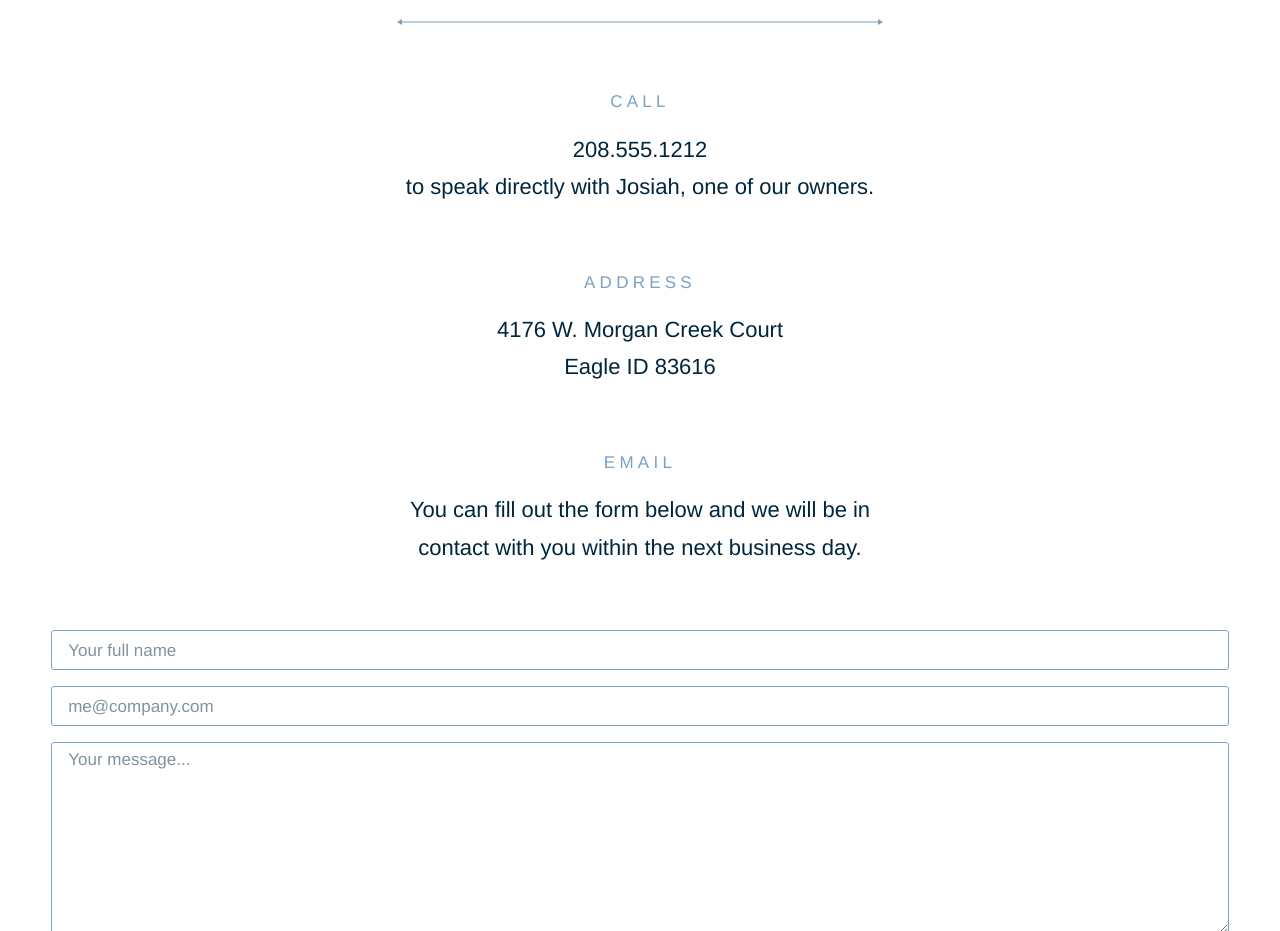
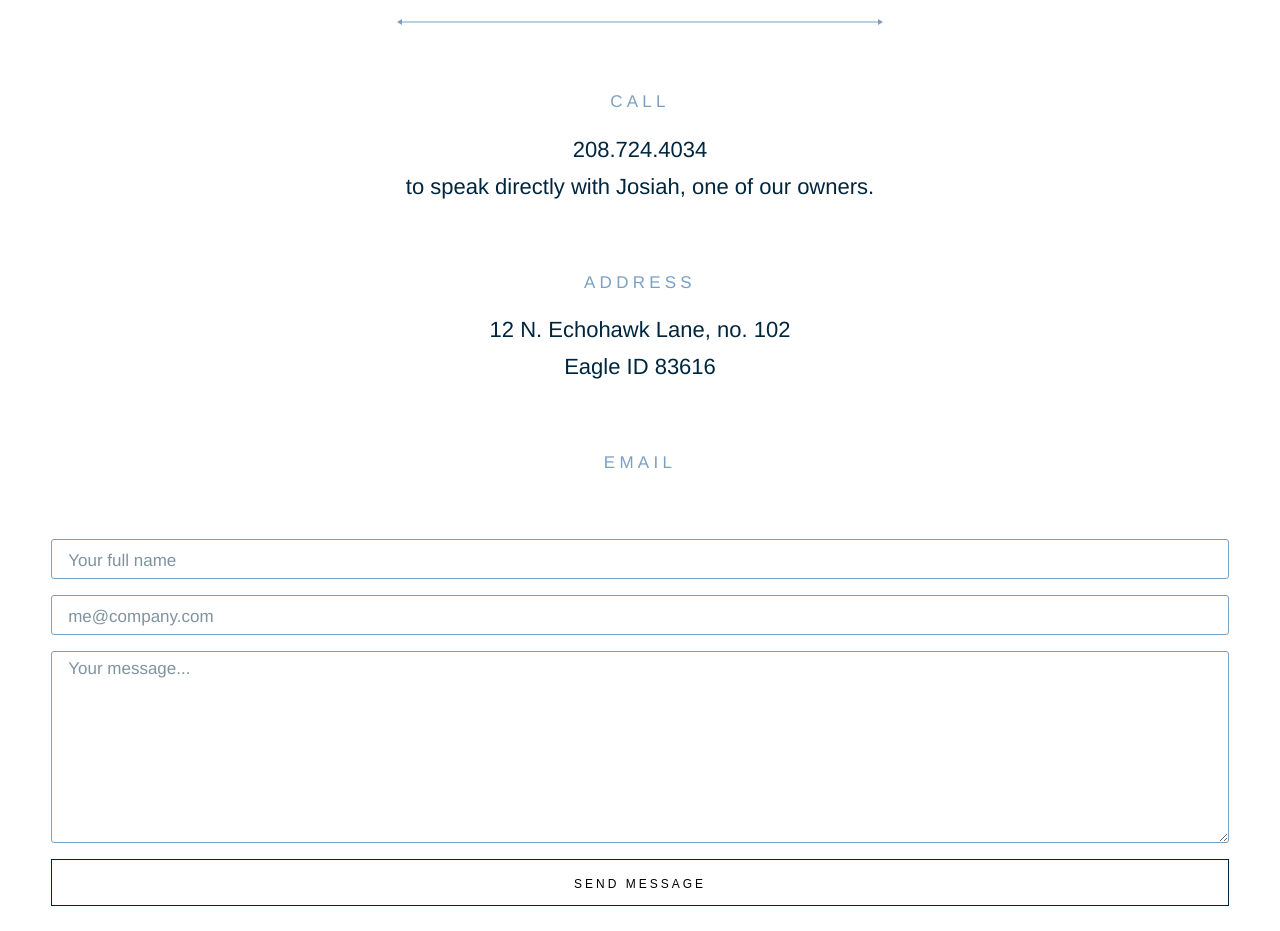
Before and after one commit to tucksravin/vineyard-custom-homes, a SvelteKit app: page /contact in a window 1280 px wide. Shown: the part 1140-2071 px from the top of the page. Built offline with nearby package versions, Linux system fonts and the light colour scheme; a web font is replaced by a local one.

Commit message:
about page changes

```diff
--- a/src/routes/[[preview=preview]]/contact/+page.svelte
+++ b/src/routes/[[preview=preview]]/contact/+page.svelte
@@ -59,15 +59,15 @@ const LITTLE_LOREM =`Lorem ipsum dolor sit amet, consectetur adipiscing elit. Su
               </svg>
             <div class='flex flex-col items-center gap-4 text-center'>
                 <h3 class='text-light'>CALL</h3>
-                <p class='text-dark'>208.555.1212 <br/> to speak directly with Josiah, one of our owners.</p>
+                <p class='text-dark'>208.724.4034 <br/> to speak directly with Josiah, one of our owners.</p>
             </div>
             <div class='flex flex-col items-center gap-4 text-center'>
                 <h3 class='text-light'>ADDRESS</h3>
-                <p class='text-dark'>4176 W. Morgan Creek Court <br/> Eagle ID 83616</p>
+                <p class='text-dark'>12 N. Echohawk Lane, no. 102 <br /> Eagle ID 83616</p>
             </div>
             <div class='flex flex-col items-center gap-4 text-center'>
                 <h3 class='text-light'>EMAIL</h3>
-                <p class='text-dark'>You can fill out the form below and we will be in contact with you within the next business day.</p>
+
             </div>
         </div>
 
```
